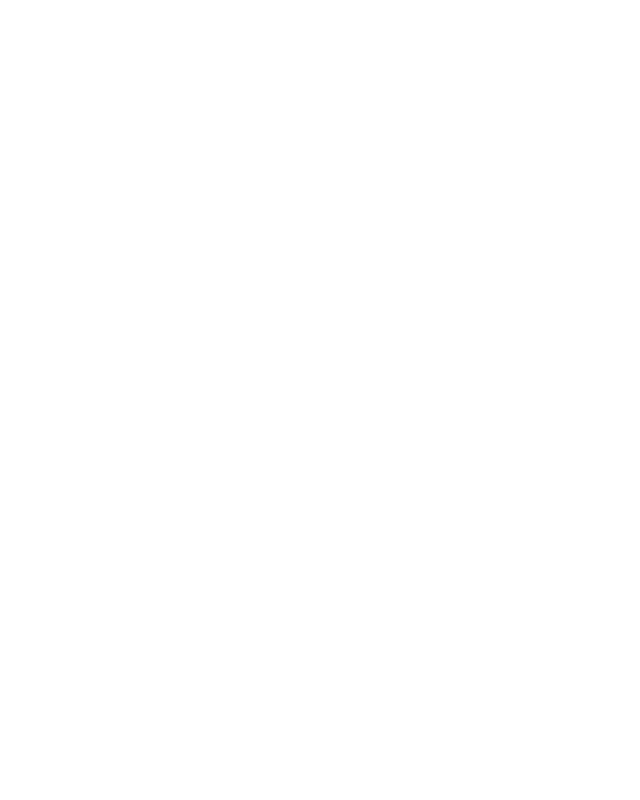
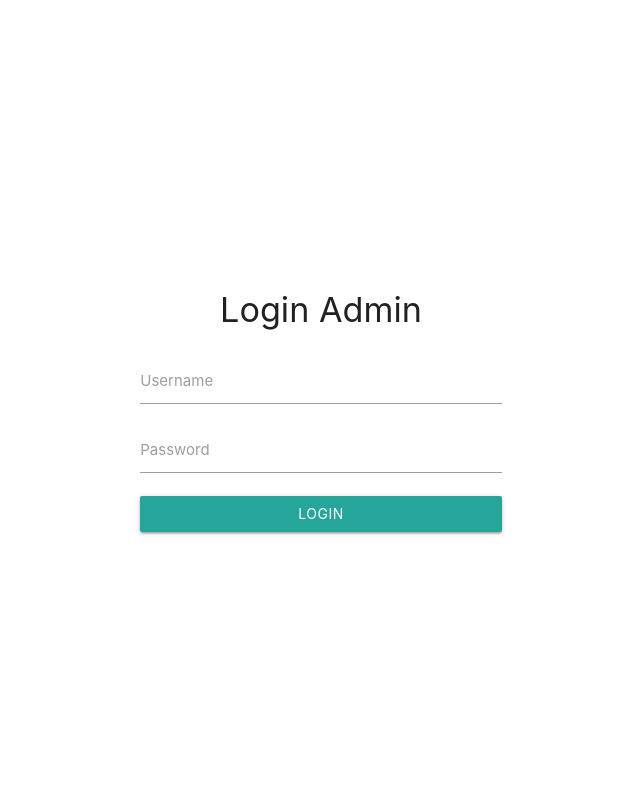
Before and after one commit to alfianandinugraha/event-ni, a PHP site: page /login.php in a window 1280 px wide. Before the commit the part shown is empty. Shown: the whole page, without its empty margins (319-959 px from the left). Run offline with PHP 8.4, Linux system fonts and the light colour scheme; some libraries are stand-ins or nearby versions.

Commit message:
feat(pages): add login page interface

```diff
--- a/login.php
+++ b/login.php
@@ -3,7 +3,47 @@
 <head>
   <?php include('./layouts/head.php') ?>
   <title>Login Admin - Eventni</title>
+  <style>
+    .btn-login {
+      width: 100%;
+    }
+    .row-center {
+      display: flex;
+    }
+    .row-center .col {
+      margin-left: auto;
+      margin-right: auto;
+    }
+    .form-login h4 {
+      margin-bottom: 2rem;
+    }
+    .container-center {
+      height: 100vh;
+      margin-top: 0;
+      display: flex;
+      align-items: center;
+    }
+    .container-center .row {
+      margin: 0;
+      width: 100%;
+    }
+  </style>
 </head>
 <body>
-  <main class="container"></main>
+  <main class="container container-center">
+    <div class="row row-center">
+      <form method="POST" action="login.php" class="col s12 l8 xl4 form-login">
+        <h4 class="center-align">Login Admin</h4>
+        <div class="input-field">
+          <input type="text" name="input-username" id="input-username">
+          <label for="input-username">Username</label>
+        </div>
+        <div class="input-field">
+          <input type="password" name="input-password" id="input-password">
+          <label for="input-password">Password</label>
+        </div>
+        <button class="btn waves-effect waves-light btn-login">Login</button>
+      </form>
+    </div>
+  </main>
 </body>
```
